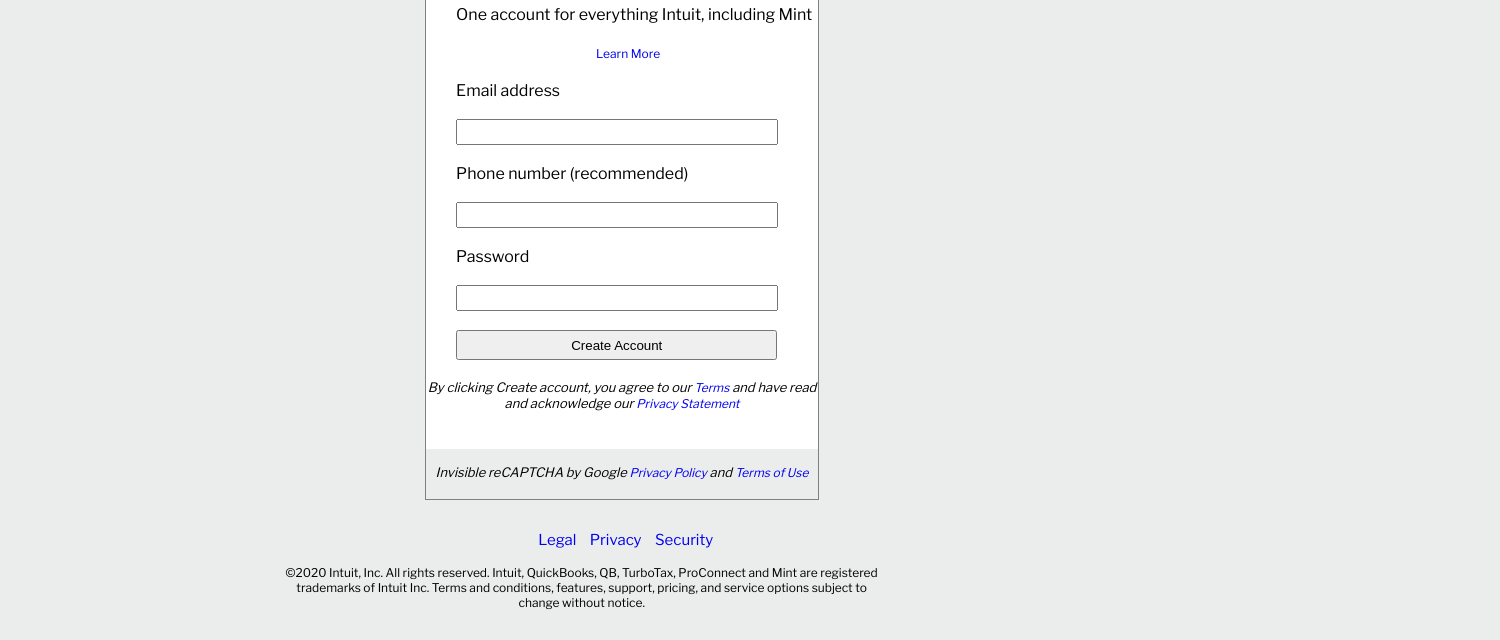
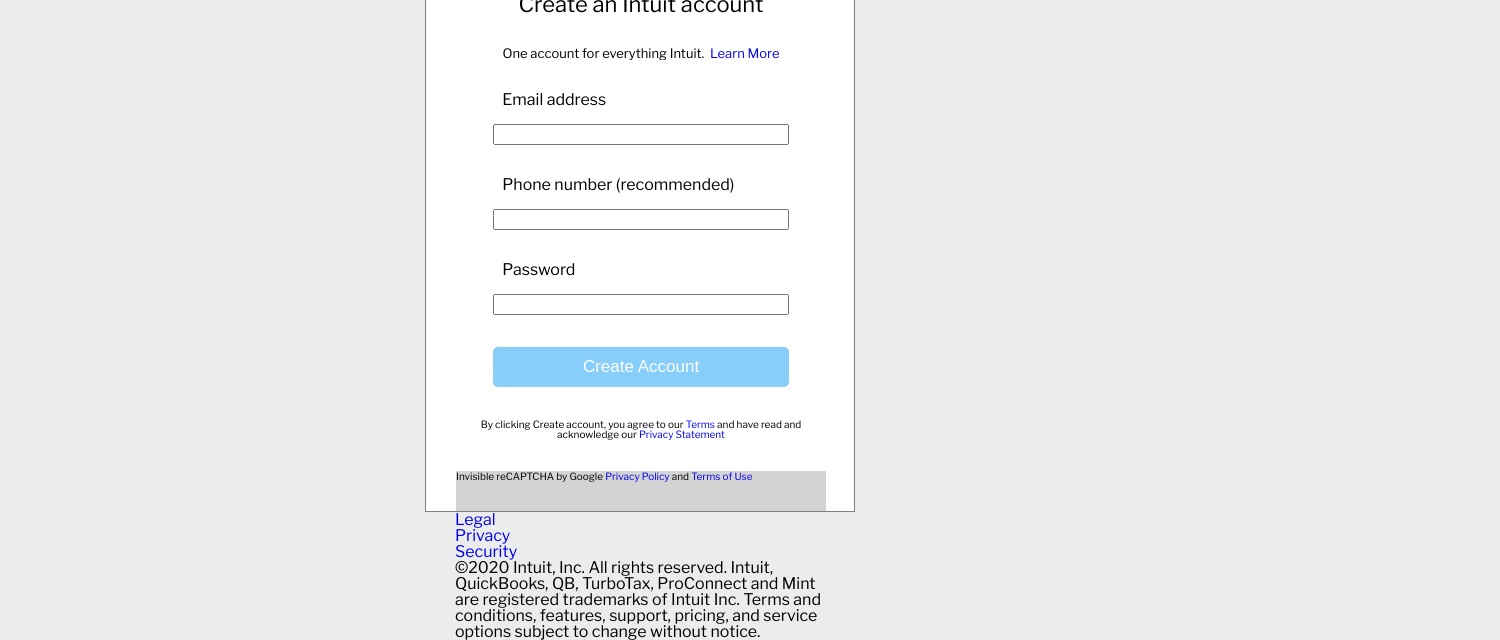
Before and after one commit to Aidensaid/Form, a plain HTML site: page index.html in a window 1280 px wide. Shown: the part 208-848 px from the top of the page, 1500 px wide, since content can reach past the window. Drawn offline with nearby package versions, Linux system fonts and the light colour scheme.

Commit message:
Refactored HTML and styling, improved semantics and superflous styling

```diff
--- a/index.html
+++ b/index.html
@@ -9,17 +9,18 @@
 </head>
 
 <body>
+  <header class="container">
     <img src="logo.png" alt="intuit logo">
-  <container>
-    <header>
-      <!-- <img src="logo.png" alt="intuit logo"> -->
   </header>
   <form>
+    <section class="container">
+      <br></br>
       <h1>Create an Intuit account</h1>
-      <span class="tagline">One account for everything Intuit, including Mint</span>
       <br></br>
-      <!-- <span class="learn-more">Learn More</span> -->
-      <a class="learn-more" href="https://www.w3schools.com/html/">Learn More</a>
+      <span class="tagline">One account for everything Intuit. <a class="learn-more"
+          href="https://www.w3schools.com/html/"> Learn More</a> </span>
+    </section>
+    <section class="container">
       <br></br>
       <label for="email">
         <span>Email address</span>
@@ -39,6 +40,8 @@
         <input id="password" type="password" name="password" required>
       </label>
       <br></br>
+    </section>
+    <section class="container">
       <button>Create Account</button>
       <br></br>
       <i>By clicking Create account, you agree to our <a href="https://www.w3schools.com/html/">Terms</a> and have read
@@ -48,8 +51,9 @@
         <i class="captcha">Invisible reCAPTCHA by Google <a href="https://www.w3schools.com/html/">Privacy Policy</a>
           and <a href="https://www.w3schools.com/html/">Terms of Use</a></i>
       </div>
+    </section>
   </form>
-    <footer>
+  <footer class="container">
     <ul>
       <li><a class="list" href="https://www.w3schools.com/html/">Legal</a></li>
       <li><a class="list" href="https://www.w3schools.com/html/">Privacy</a></li>
@@ -59,7 +63,10 @@
       trademarks of Intuit Inc. Terms and conditions, features, support, pricing, and service options subject to
       change without notice.</p>
   </footer>
-  </container>
+
+
+
+
 </body>
 
 </html>
--- a/style.css
+++ b/style.css
@@ -1,97 +1,176 @@
+html, body, div, span, applet, object, iframe,
+h1, h2, h3, h4, h5, h6, p, blockquote, pre,
+a, abbr, acronym, address, big, cite, code,
+del, dfn, em, img, ins, kbd, q, s, samp,
+small, strike, strong, sub, sup, tt, var,
+b, u, i, center,
+dl, dt, dd, ol, ul, li,
+fieldset, form, label, legend,
+table, caption, tbody, tfoot, thead, tr, th, td,
+article, aside, canvas, details, embed,
+figure, figcaption, footer, header, hgroup,
+menu, nav, output, ruby, section, summary,
+time, mark, audio, video {
+	margin: 0;
+	padding: 0;
+	border: 0;
+	font-size: 100%;
+	font: inherit;
+	vertical-align: baseline;
+}
+/* HTML5 display-role reset for older browsers */
+article, aside, details, figcaption, figure,
+footer, header, hgroup, menu, nav, section {
+	display: block;
+}
+body {
+	line-height: 1;
+}
+ol, ul {
+	list-style: none;
+}
+blockquote, q {
+	quotes: none;
+}
+blockquote:before, blockquote:after,
+q:before, q:after {
+	content: '';
+	content: none;
+}
+table {
+	border-collapse: collapse;
+	border-spacing: 0;
+}
+
+/*Start*/
+
+/*Why aren't my universal margin rules working?
+Answer: they are, I just need to apply display: block*/
+
+*,
+*:before,
+*:after {
+  -webkit-box-sizing: border-box;
+  -moz-box-sizing: border-box;
+  box-sizing: border-box;
+  margin-left: auto;
+  margin-right: auto;
+}
+
+.container {
+  margin: 0 auto;
+  padding-left: 30px;
+  padding-right: 30px;
+  width: 430px;
+  overflow: hidden;
+}
+
 body {
   background-color: #ebecec;
   font-family: 'Libre Franklin', sans-serif;
 }
 
+/*Why does display:block allow for centering the img element?*/
+
 img {
-  position: relative;
-  left: 595px;
-  top: 50px;
-  width: 200px;
+  margin-top: 100px;
+  display: block;
+  margin-left: auto;
+  margin-right: auto;
+  width: 130px;
 }
 
 form {
+  display: block;
+  margin-top: 30px;
+  margin-left: auto;
+  margin-right: auto;
   background-color: white;
-  position: relative;
-  top: 60px;
-  left: 33%;
-  width: 31%;
   border: 1px solid grey;
+  width: 430px;
 }
 
 h1 {
-  margin-left: 30px;
+  font-size: 22px;
+  text-align: center;
 }
 
 .tagline {
-  margin-left: 30px;
+  display: block;
+  text-align: center;
+  font-size: 13px;
 }
 
 a {
   text-decoration: none;
-  font-size: 12px;
 }
 
 .learn-more {
-  position: relative;
-  left: 170px;
+  padding-left: 3px;
 }
 
 input {
-  margin-left: 30px;
-  height: 20px;
+  display: block;
   width: 80%;
+  padding-left: auto;
+  padding-right: auto;
 }
 
-label {
-  margin-left: 30px;
+span {
 }
 
+/* Why doesn't the padding left below affect the input div, which is a child of label?*/
+
+label {
+  padding-left: 12.5%
+}
+
+
+
 button {
-  margin-left: 30px;
-  height: 30px;
-  width: 82%;
+  display: block;
+  width: 80%;
+  height: 40px;
+  background-color: lightskyblue;
+  color: white;
+  font-size: 17px;
+  border: 0px;
+  border-radius: 5px;
 }
 
 i {
   display: block;
-  width: 100%;
-  text-align: center;
-  font-size: 13px;
+  font-size: 10px;
+  text-align: center
 }
 
+/*how can I remove padding from this element, but not the entire container*/
+
 .captcha-container {
-  height: 50px;
-  background-color: #ebecec;
+  position: relative;
+  margin: 0;
+  padding:0;
+  display: block;
+  height: 40px;
+  width: 100%;
+  background-color: lightgray
 }
 
+/*How can I center this?*/
+
 .captcha {
-  padding-top: 15px;
-  /* background-color: #ebecec; */
+  position: absolute;
+  display: block;
 }
 
 footer {
-  position: relative;
-  left: 38%;
-  margin-top: 90px;
-  width: 80%;
 }
 
 li {
-  display: inline;
-  margin-left: 10px;
-  font-size: 15px;
 }
 
 .list{
-  font-size: 15px;
 }
 
 p {
-  /* display: inline; */
-  position: relative;
-  right: 210px;
-  text-align: center;
-  width: 60%;
-  font-size: 12px;
 }
```
Also changed, not shown: 2 other files. Lines whose indentation alone changed are shown as unchanged.
